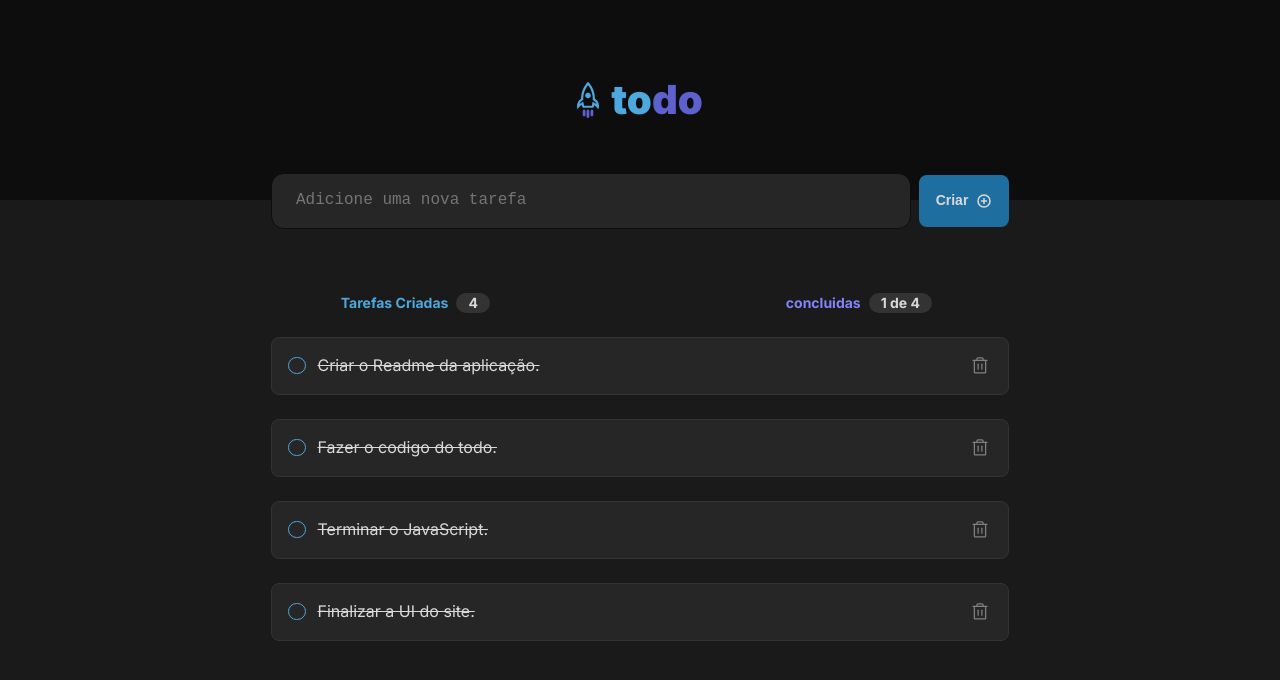
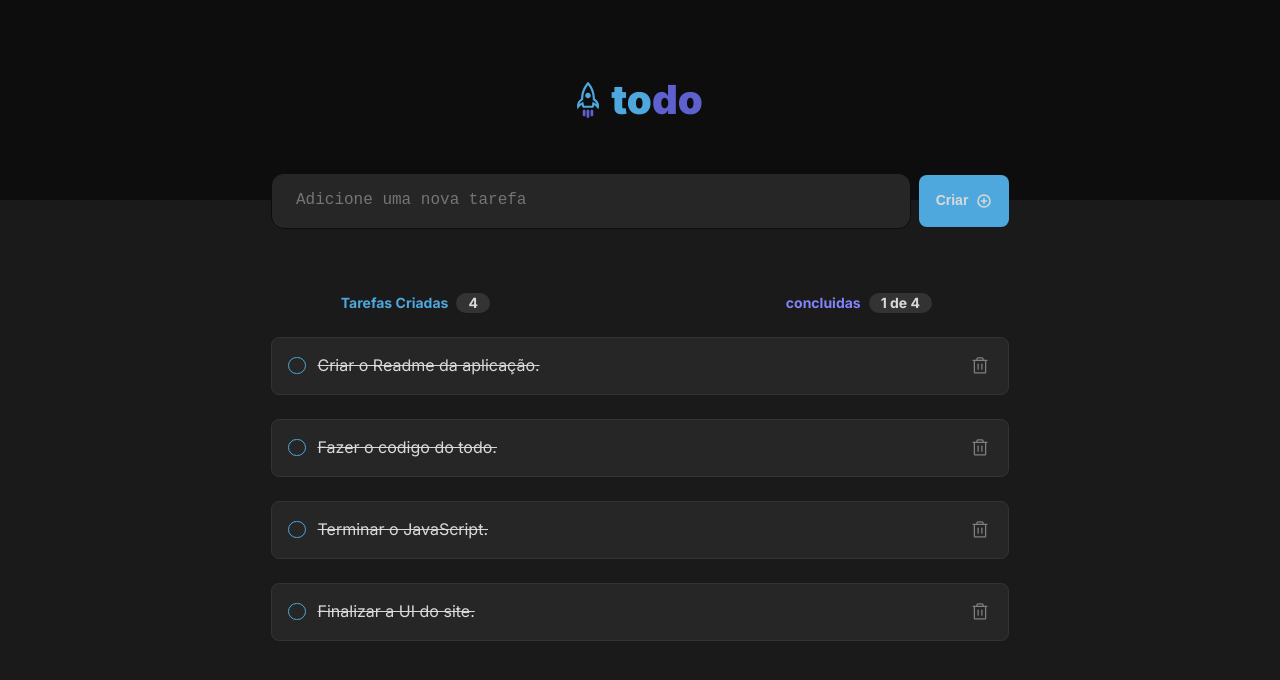
Before and after one commit to joaopedrosduarte/To-do, a React (Vite) app: page / in a window 1280 px wide. In both pictures the pointer is over the button "Criar". Shown: the top 680 px of the page. Built offline with nearby package versions, Linux system fonts and the light colour scheme.

Commit message:
Tasks UI transitions done

```diff
--- a/src/components/Task.tsx
+++ b/src/components/Task.tsx
@@ -13,6 +13,8 @@ export default function Task({content}: taskProps){
     function handleChangeCircleButtonState(){
         circleButtonChecked ? (setCircleButtonChecked(false)) : (setCircleButtonChecked(true))
     }
+
+
 
     return (
         <div className={circleButtonChecked ? (styles.taskNotChecked) : (styles.taskChecked)}>
--- a/src/styles/Todo.module.css
+++ b/src/styles/Todo.module.css
@@ -37,6 +37,23 @@
     border-radius: 0.5rem;
     width: 90px;
     height: 52px;
+    transition: .5s all ease;
+}
+
+.forms button:hover {
+    gap: 0.5rem;
+    display: flex;
+    font-size: 0.875rem;
+    align-items: center;
+    justify-content: center;
+    background-color: var(--blue);
+    font-weight: bold;
+    color: var(--gray200);
+    border: none;
+    border-radius: 0.5rem;
+    width: 90px;
+    height: 52px;
+    transition: .5s all ease;
 }
 
 .countIsEmpty {
```
